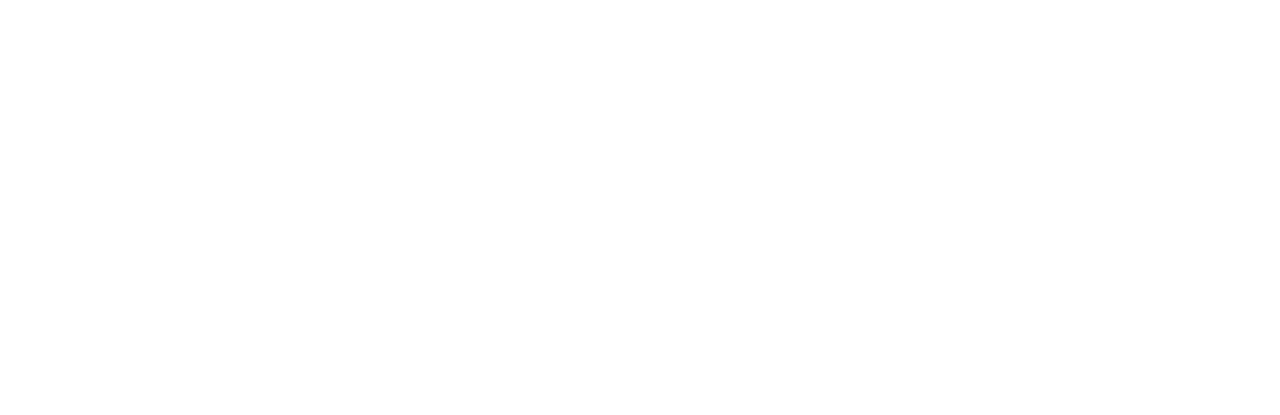
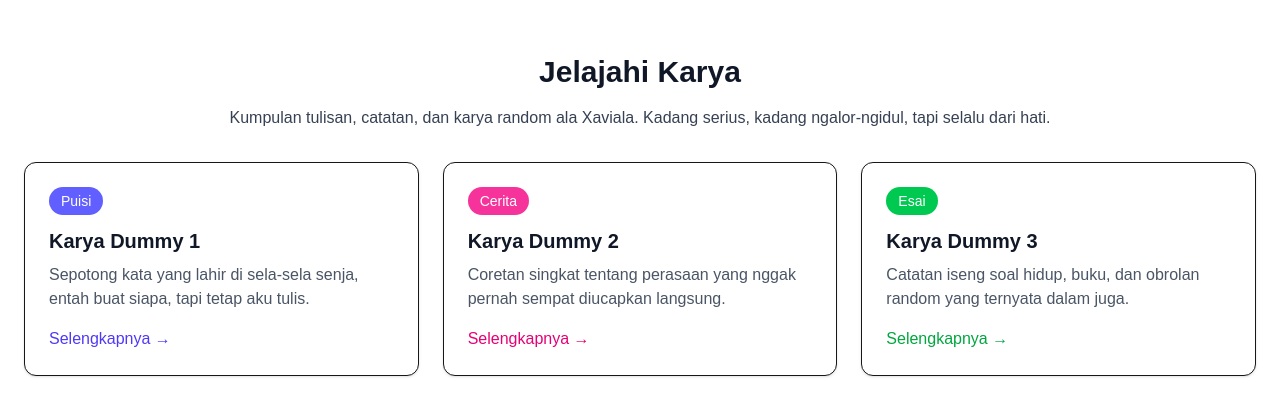
Before and after one commit to rezachairul/xaviala, a Next.js app: page / in a window 1280 px wide. Shown: the part 1785-2200 px from the top of the page. Before the commit the page ends 800 px from the top, so only its background shows below. Built offline with nearby package versions, Linux system fonts and the light colour scheme.

Commit message:
`feat: updated home page and explore page templates with new content and design`

```diff
--- a/app/page.js
+++ b/app/page.js
@@ -7,5 +7,15 @@
 
 //
 export default function Home() {
-  return <Hero />;
+  return (
+    <>
+
+      {/* Menu */}
+
+      {/* Pages Section */}
+      <Hero />
+      <About />
+      <Explore />
+    </>
+  );
 }
--- a/components/templates/Explore.jsx
+++ b/components/templates/Explore.jsx
@@ -1,24 +1,56 @@
 export default function Explore() {
   return (
-    <section className="max-w-5xl mx-auto py-12 px-6">
-      <h1 className="text-3xl font-bold mb-4">Jelajahi Karya</h1>
-      <p className="text-gray-700 mb-6">
-        Berikut adalah karya-karya terbaru dari para kreator di Xaviala.
-        Nantinya, bagian ini akan berisi daftar konten atau postingan.
+    <section
+      id="explore"
+      className="min-h-screen flex flex-col items-center justify-center py-12 px-6 bg-white"
+    >
+      <h1 className="text-3xl font-bold mb-4 text-gray-900">Jelajahi Karya</h1>
+      <p className="text-gray-700 mb-8">
+        Kumpulan tulisan, catatan, dan karya random ala Xaviala.
+        Kadang serius, kadang ngalor-ngidul, tapi selalu dari hati.
       </p>
+
       <div className="grid grid-cols-1 md:grid-cols-3 gap-6">
-        {/* Dummy Card */}
-        <div className="p-6 border rounded-xl shadow-sm hover:shadow-md transition">
-          <h2 className="text-xl font-semibold mb-2">Karya Dummy 1</h2>
-          <p className="text-gray-600">Deskripsi singkat karya dummy pertama.</p>
+        {/* Card 1 */}
+        <div className="p-6 border rounded-xl shadow-sm hover:shadow-md transition bg-white">
+          <span className="inline-block text-sm text-white bg-indigo-500 px-3 py-1 rounded-full mb-3">
+            Puisi
+          </span>
+          <h2 className="text-xl font-semibold mb-2 text-gray-900">Karya Dummy 1</h2>
+          <p className="text-gray-600 mb-4">
+            Sepotong kata yang lahir di sela-sela senja, entah buat siapa, tapi tetap aku tulis.
+          </p>
+          <a href="#" className="text-indigo-600 hover:text-indigo-800 font-medium">
+            Selengkapnya →
+          </a>
         </div>
-        <div className="p-6 border rounded-xl shadow-sm hover:shadow-md transition">
-          <h2 className="text-xl font-semibold mb-2">Karya Dummy 2</h2>
-          <p className="text-gray-600">Deskripsi singkat karya dummy kedua.</p>
+
+        {/* Card 2 */}
+        <div className="p-6 border rounded-xl shadow-sm hover:shadow-md transition bg-white">
+          <span className="inline-block text-sm text-white bg-pink-500 px-3 py-1 rounded-full mb-3">
+            Cerita
+          </span>
+          <h2 className="text-xl font-semibold mb-2 text-gray-900">Karya Dummy 2</h2>
+          <p className="text-gray-600 mb-4">
+            Coretan singkat tentang perasaan yang nggak pernah sempat diucapkan langsung.
+          </p>
+          <a href="#" className="text-pink-600 hover:text-pink-800 font-medium">
+            Selengkapnya →
+          </a>
         </div>
-        <div className="p-6 border rounded-xl shadow-sm hover:shadow-md transition">
-          <h2 className="text-xl font-semibold mb-2">Karya Dummy 3</h2>
-          <p className="text-gray-600">Deskripsi singkat karya dummy ketiga.</p>
+
+        {/* Card 3 */}
+        <div className="p-6 border rounded-xl shadow-sm hover:shadow-md transition bg-white">
+          <span className="inline-block text-sm text-white bg-green-500 px-3 py-1 rounded-full mb-3">
+            Esai
+          </span>
+          <h2 className="text-xl font-semibold mb-2 text-gray-900">Karya Dummy 3</h2>
+          <p className="text-gray-600 mb-4">
+            Catatan iseng soal hidup, buku, dan obrolan random yang ternyata dalam juga.
+          </p>
+          <a href="#" className="text-green-600 hover:text-green-800 font-medium">
+            Selengkapnya →
+          </a>
         </div>
       </div>
     </section>
--- a/components/templates/Hero.jsx
+++ b/components/templates/Hero.jsx
@@ -26,7 +26,7 @@
           {/* Tombol Navigasi */}
           <div className="flex gap-4 mt-8">
               <a
-              href="/public/explore"
+              href="#explore"
               className="px-6 py-3 border border-gray-800 text-gray-800 hover:bg-gray-100 transition rounded-full"
               >
               Jelajahi Karya
```
Also changed, not shown: components/templates/About.jsx (line endings or trailing spaces).
